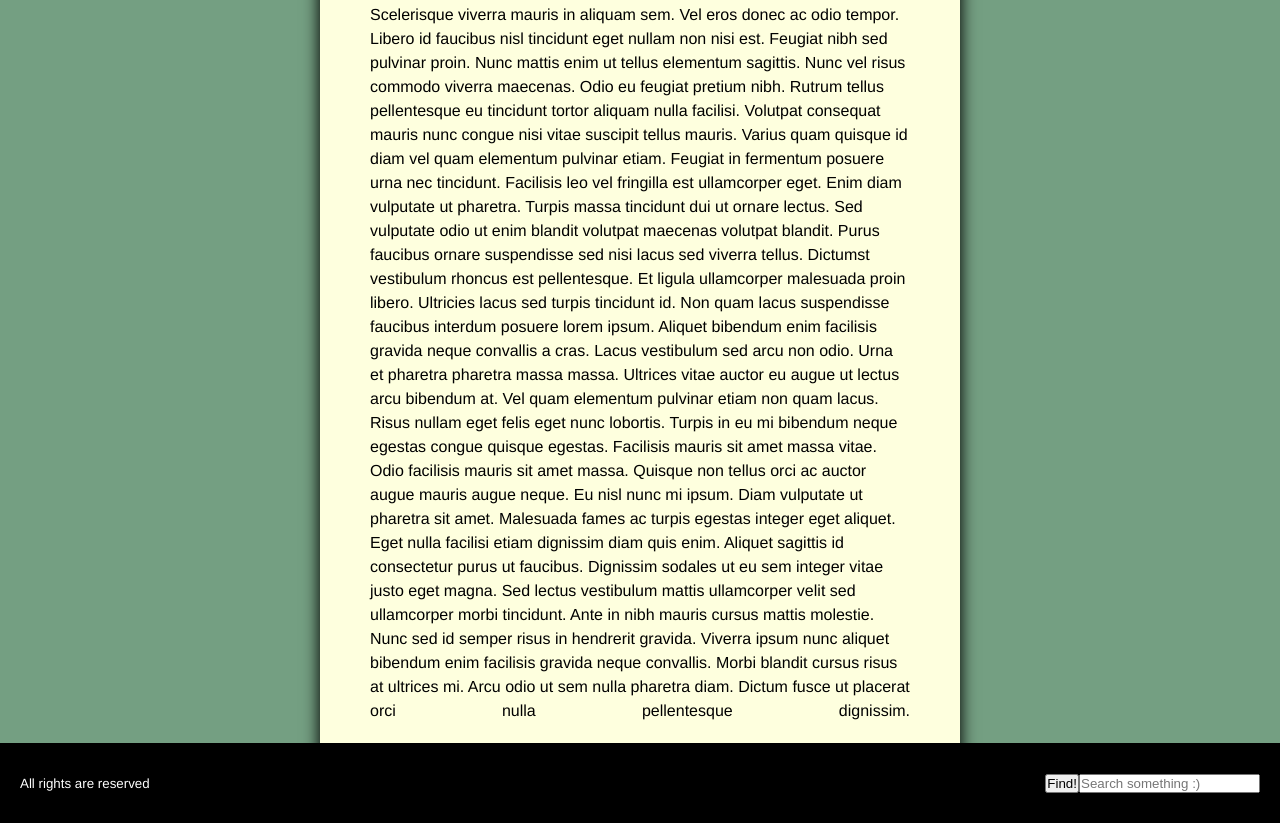
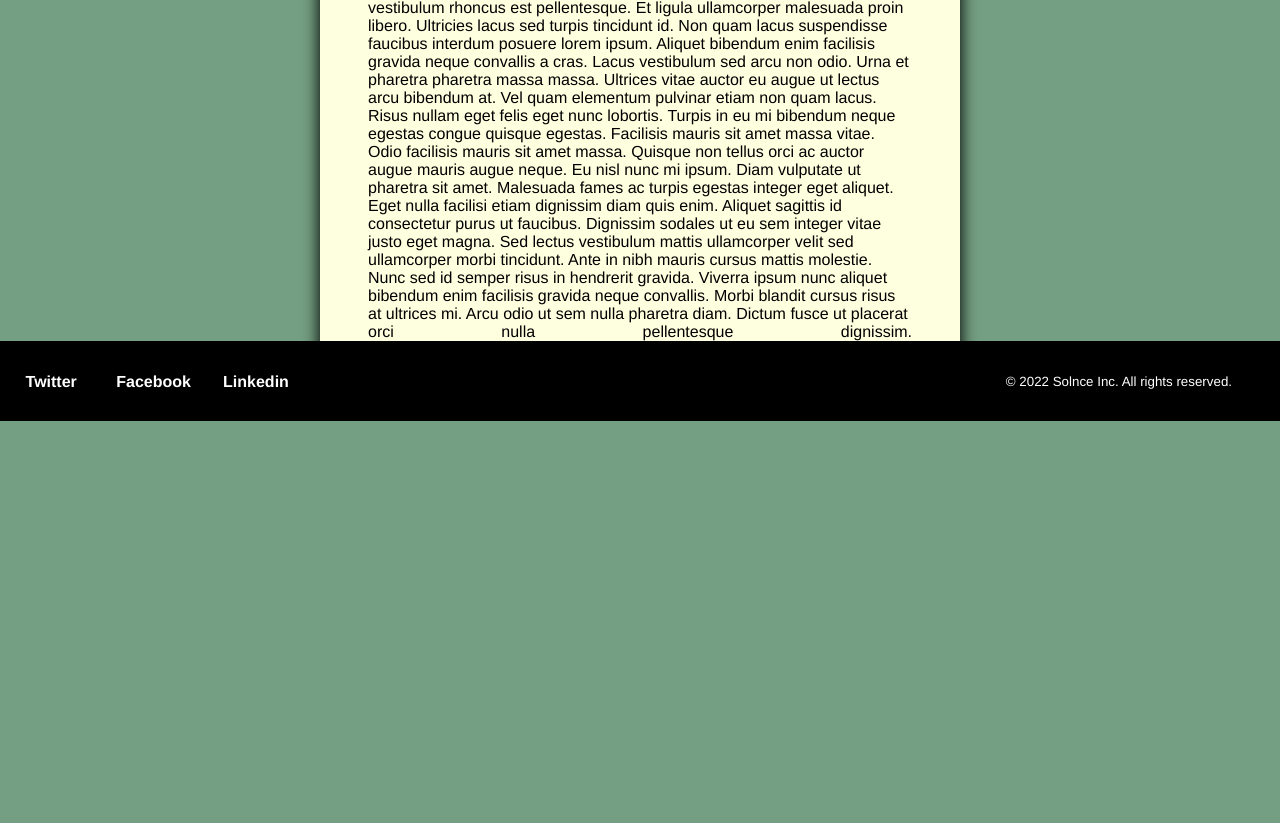
Before and after one commit to fourhtyoz/ESG-Blog, a plain HTML site: page index.html in a window 1280 px wide. Shown: the part 1177-2000 px from the top of the page. After the commit the page ends 1599 px from the top, so only its background shows below. Drawn offline with Linux system fonts and the light colour scheme.

Commit message:
updated links

```diff
--- a/index.html
+++ b/index.html
@@ -23,7 +23,7 @@
       </ul>
     </div>
     <div id="header" class="grid-item div-header">
-      <img src="https://images.unsplash.com/photo-1663411387776-c583380a432b?crop=entropy&cs=tinysrgb&fm=jpg&ixid=MnwzMjM4NDZ8MHwxfHJhbmRvbXx8fHx8fHx8fDE2NjUzMDc3NzE&ixlib=rb-1.2.1&q=80">
+      <img class='img-avatar' src="https://images.unsplash.com/photo-1663411387776-c583380a432b?crop=entropy&cs=tinysrgb&fm=jpg&ixid=MnwzMjM4NDZ8MHwxfHJhbmRvbXx8fHx8fHx8fDE2NjUzMDc3NzE&ixlib=rb-1.2.1&q=80">
       <h1>Hi, I'm Solnce</h1>
     </div>
       <div id="nav" class="grid-item div-nav">
@@ -47,11 +47,12 @@ Malesuada fames ac turpis egestas integer eget aliquet. Eget nulla facilisi etia
       </p>
     </div>
     <div class="grid-item div-footer">
-      <p> All rights are reserved </p>
-      <form action="/">
-      <input class="search-box" type="search" placeholder="Search something :)" name="search">
-      <button type="submit">Find!</button>
-      </form>
+      <ul class="social">
+        <li><a class="social-link" href="#">Twitter</a></li>
+        <li><a class="social-link" href="#">Facebook</a></li>
+        <li><a class="social-link" href="#">Linkedin</a></li>
+      </ul>
+      <p class="copyright">&#169; 2022 Solnce Inc. All rights reserved. </p>
     </div>
   </div>
 </body>
--- a/style.css
+++ b/style.css
@@ -27,10 +27,10 @@ h3 {
   font-size: 2rem;
 }
 
-img {
+img.img-avatar {
   border-radius: 100%;
-  width: 300px;
-  height: 300px;
+  width: 15em;
+  height: 15em;
 }
 
 .wrapper {
@@ -94,14 +94,11 @@ img {
   display: flex;
   justify-content: space-between;
   align-items: center;
-  padding: 20px;
 }
 
-p.text-description {
-  text-justify: inter-word;
-  text-align-last: justify;
-  line-height: 1.5;
-  padding: 0px 50px 20px 50px;
+p.text-description, p.copyright {
+  margin-left: 3rem;
+  margin-right: 3rem;
 }
 
 ul li {
@@ -131,6 +128,34 @@ a.link:hover {
   color: #FEFFDE;
 }
 
+a.social-link {
+  text-align: center;
+  height: 10vh;
+  line-height: 10vh;
+  width: 8vw;
+  font-size: 1rem;
+  float: left;
+  background-color: #000000;
+  color: #ffffff;
+  cursor: pointer;
+  text-decoration: none;
+  font-weight: bold;
+  border-top: 1px solid #000000;
+}
+
+a.social-link:hover {
+  font-size: 1rem;
+  text-decoration: none;
+  background-color: #000000;
+  border-bottom: 10px solid #1DA1F2;
+  color: #ffffff;
+}
+
 .search-box {
   float: right;
 }
+
+/* img.img-icon {
+  height: 20px;
+  width: 20px;
+} */
```
Also changed, not shown: src/facebook.png (added), src/linkedin.png (added), src/twitter.png (added).
